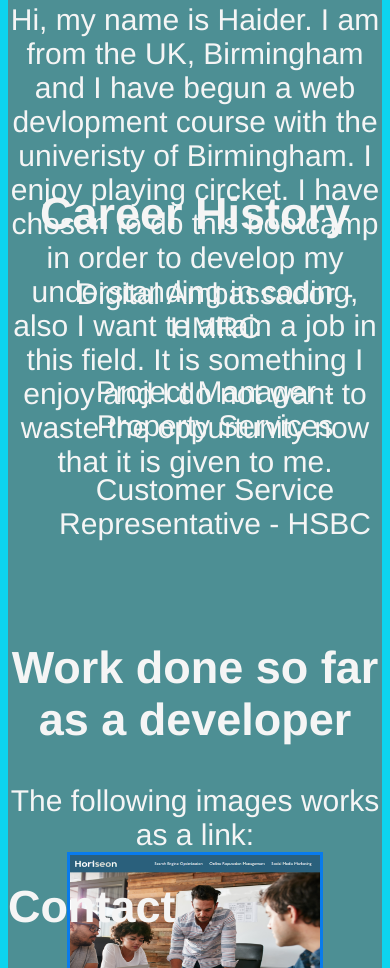
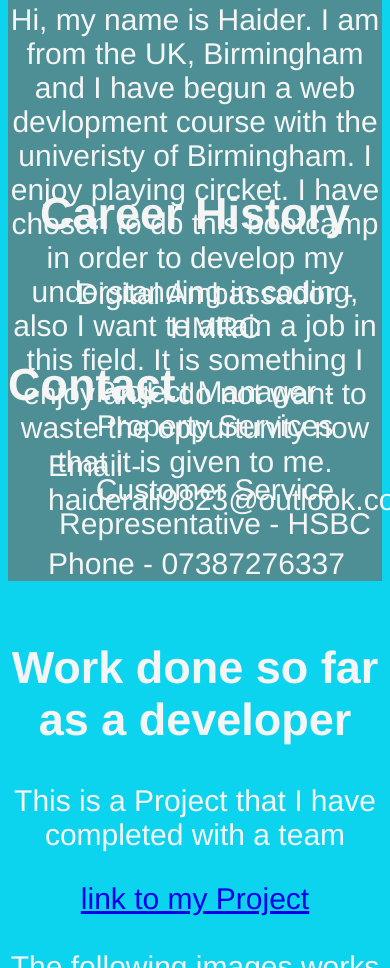
Before and after one commit to haiderali1998/haider-porfolio02, a plain HTML site: page index.html in a window 390 px wide. Shown: the part 958-1926 px from the top of the page. Drawn offline with Linux system fonts and the light colour scheme.

Commit message:
added link to project

```diff
--- a/assets/css/style.css
+++ b/assets/css/style.css
@@ -110,7 +110,14 @@ li {
   body {
     background: #4d8f94;
     font-size: 30px;
+
+    #contactInfo {
+      margin-top: 15px;
+      padding-top: 30px
+
+    }
   }
+
 }
 
 
@@ -127,6 +134,9 @@ li {
   #myName {
     display: block;
   }
+  #contactIndo {
+    padding-top: 30cm;
+  }
 }
 
 #imageTwo {
@@ -139,4 +149,5 @@ border: #4a0dd8 solid;
 #contactInfo {
 padding-top: 15cm;
 
+
 }
--- a/index.html
+++ b/index.html
@@ -71,6 +71,14 @@
                 <h2 class="section-title">Work done so far as a developer</h2>
             </div>
 
+            <div>
+                <p>This is a Project that I have completed with a team</p>
+
+                <a href="https://jsmall4.github.io/Quote-Me-Walter-White/">link to my Project</a>
+            </div>
+
+            <br>
+
             The following images works as a link:<br>
             <a href="https://haiderali1998.github.io/haider-code-refactor01/">
                 <img id=mainPicture alt="previous wok" src="./assets/images/mainmockup.png" width=250px height=350px>
```
